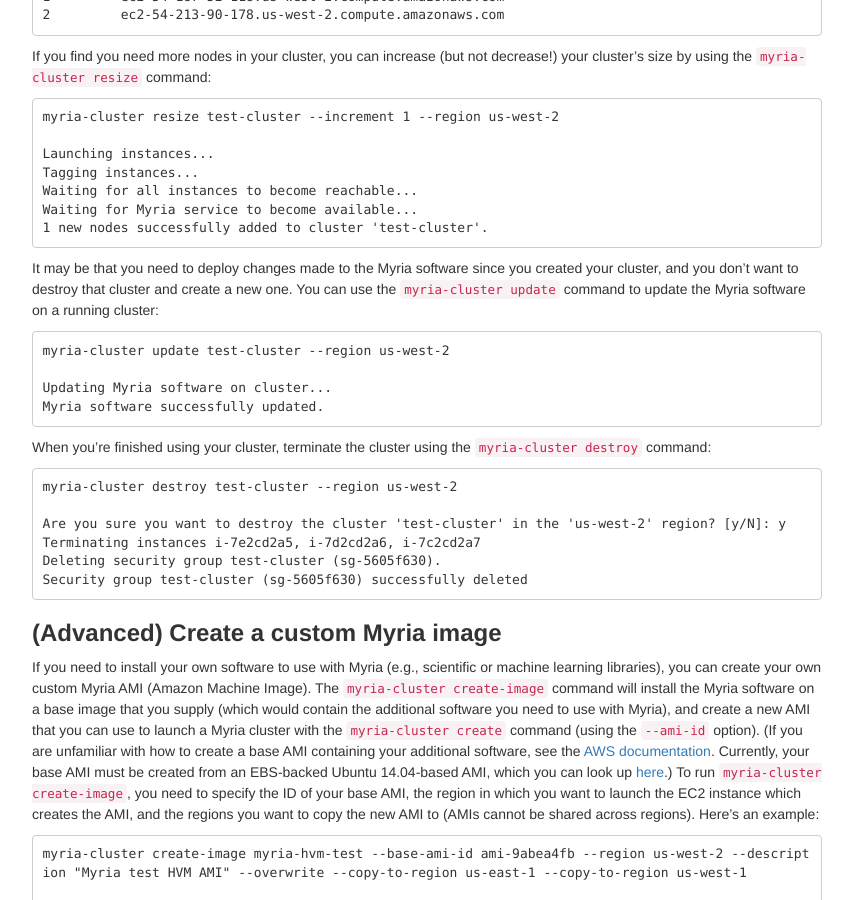
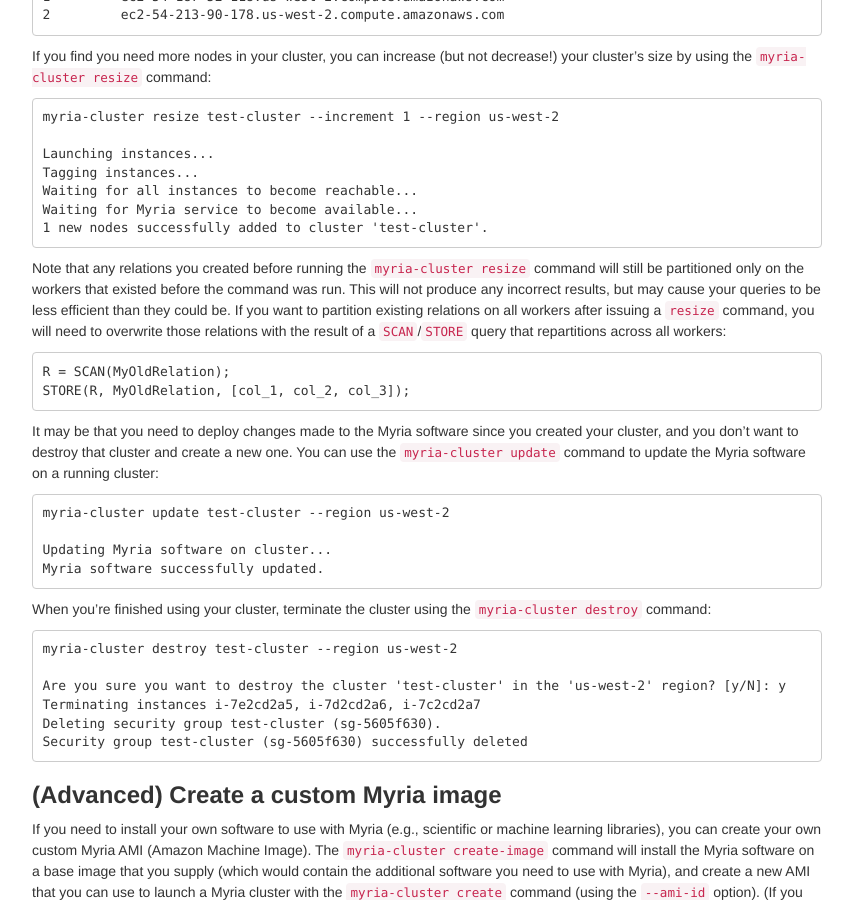
Before and after one commit to uwescience/myria-website, a Jekyll site: the page built from docs/myria-ec2.markdown, in a window 1280 px wide and 900 px high, scrolled down 6307 px. Shown: the whole window, without its empty margins (213-1066 px from the left). Built offline with Jekyll 4.4.1, drawn with Linux system fonts in a browser that asks for light colours; nearby versions of some CDN libraries.

Commit message:
add note on repartitioning after resize

````diff
--- a/docs/myria-ec2.markdown
+++ b/docs/myria-ec2.markdown
@@ -331,6 +331,13 @@
 1 new nodes successfully added to cluster 'test-cluster'.
 ```
 
+Note that any relations you created before running the `myria-cluster resize` command will still be partitioned only on the workers that existed before the command was run. This will not produce any incorrect results, but may cause your queries to be less efficient than they could be. If you want to partition existing relations on all workers after issuing a `resize` command, you will need to overwrite those relations with the result of a `SCAN`/`STORE` query that repartitions across all workers:
+
+```
+R = SCAN(MyOldRelation);
+STORE(R, MyOldRelation, [col_1, col_2, col_3]);
+```
+
 It may be that you need to deploy changes made to the Myria software since you created your cluster, and you don't want to destroy that cluster and create a new one. You can use the `myria-cluster update` command to update the Myria software on a running cluster:
 
 ```
````
